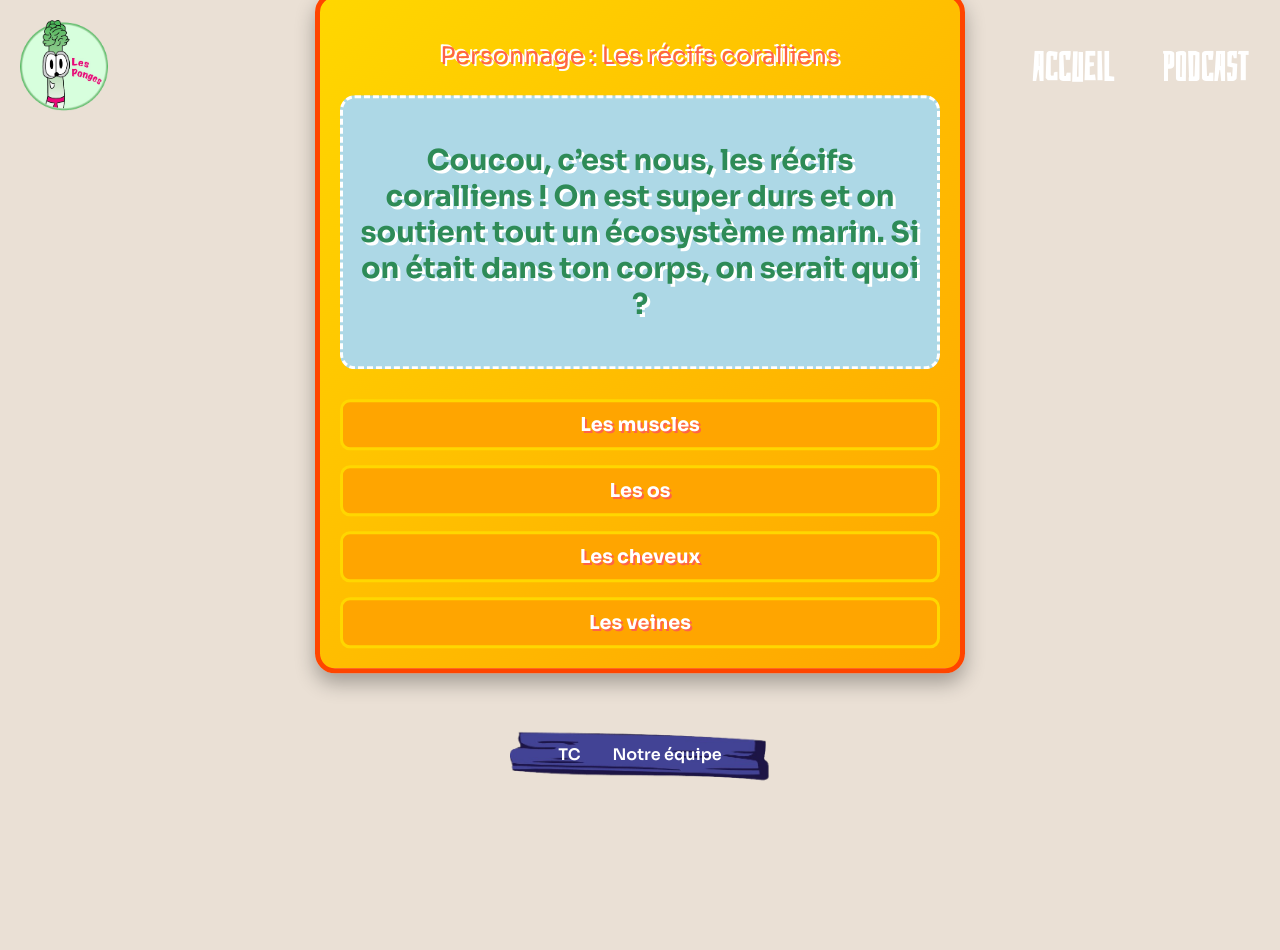
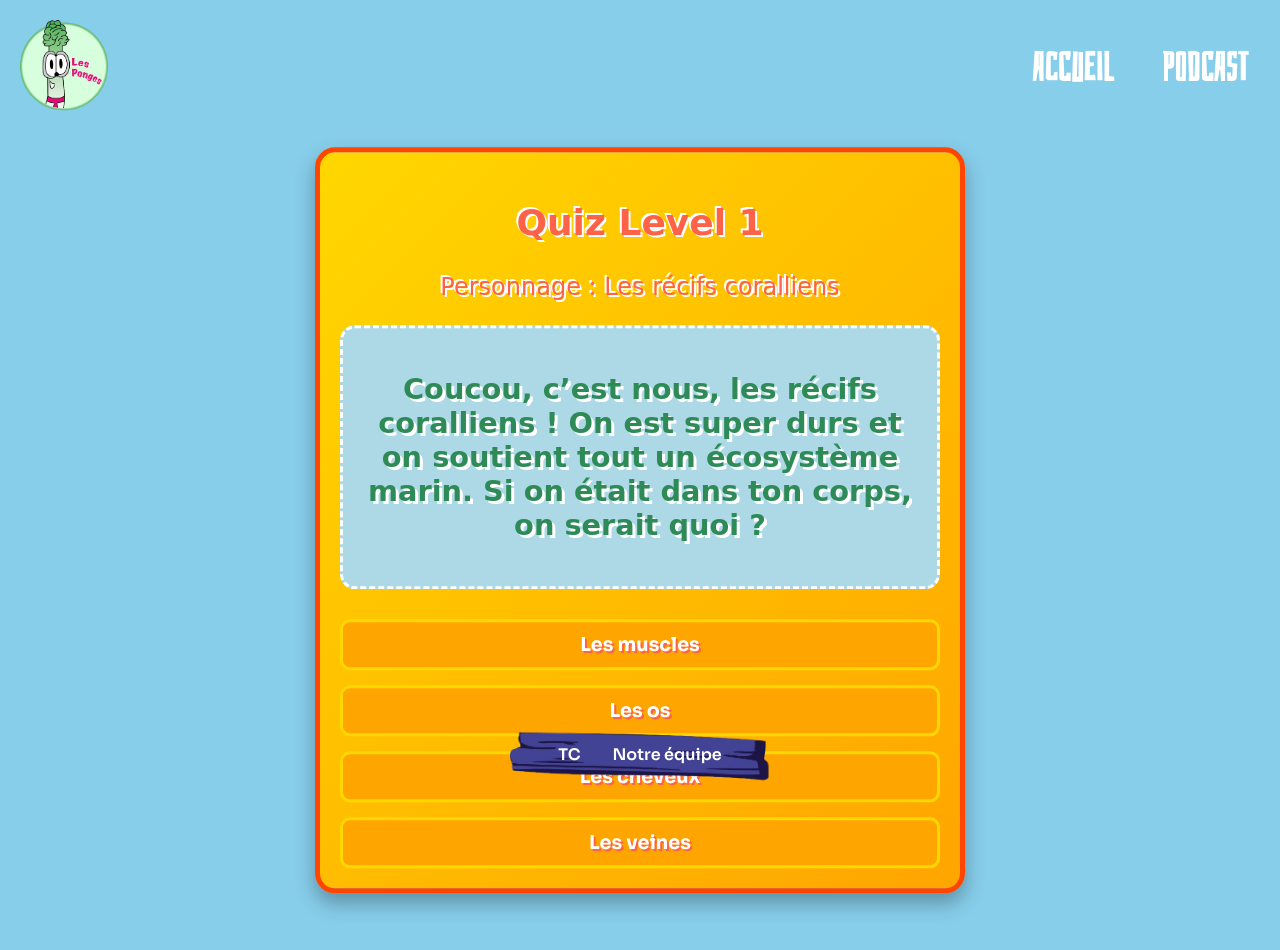
Before and after one commit to MaxMontouro/Nuit_Info_2024, an Angular app: page /quiz/1 in a window 1280 px wide. Shown: the top 950 px of the page. Before the commit the page ends 800 px from the top, so only its background shows below. Built offline with nearby package versions, Linux system fonts and the light colour scheme.

Commit message:
Quiz terminés

```diff
--- a/src/app/components/quiz/quiz.component.html
+++ b/src/app/components/quiz/quiz.component.html
@@ -1,15 +1,11 @@
-<!-- <h2>Quiz for Level {{ level.num }}</h2>
-<p>{{ level.question }}</p>
-<div>
-  <button *ngFor="let option of level.reponses" (click)="checkAnswer(option)">
-    {{ option }}
-  </button>
-</div> -->
-
+<div class="quiz-main">
   <div id="quiz-container">
     <!-- Zone pour indiquer qui parle -->
     <div id="speaker">
-    <p id="speaker-name">Personnage : <span>{{ currentQuestion.titre }}</span></p>
+      <h2>Quiz Level {{ level.num }}</h2>
+      <p id="speaker-name">
+        Personnage : <span>{{ currentQuestion.titre }}</span>
+      </p>
     </div>
 
     <!-- Zone pour la question -->
@@ -28,3 +24,4 @@
       </button>
     </div>
   </div>
+</div>
--- a/src/app/components/quiz/quiz.component.scss
+++ b/src/app/components/quiz/quiz.component.scss
@@ -1,19 +1,15 @@
-/*button {
-  margin: 0.5rem;
-  padding: 0.5rem 1rem;
-}*/
-
 /* style.css */
-body {
+.quiz-main {
   font-family: "Comic Sans MS", cursive, sans-serif; /* Pour un style cartoon */
   background-color: #87ceeb; /* Ciel bleu pour rappeler Bikini Bottom */
   margin: 0;
-  padding: 0;
+  padding: 8rem 1rem;
   display: flex;
   justify-content: center;
   align-items: center;
   height: 100vh;
-  overflow: hidden;
+  overflow-x: hidden;
+  overflow-y: auto;
 }
 
 /* Conteneur principal du quiz */
```
Lines whose indentation alone changed are shown as unchanged.
